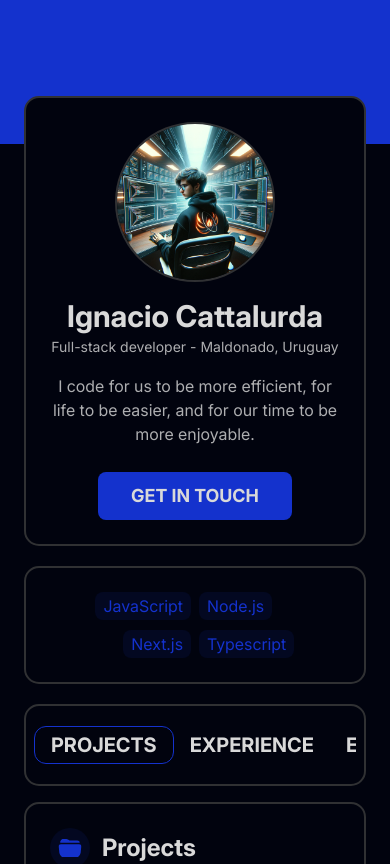
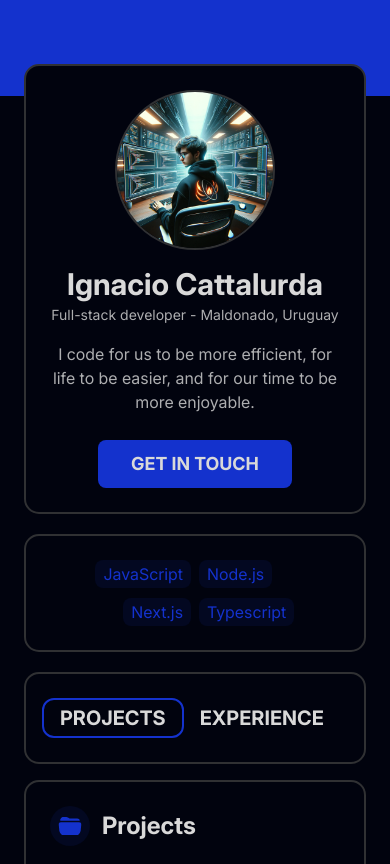
Before and after one commit to ignatiosdev/ignatios.dev, a Next.js app: page / in a window 390 px wide. Shown: the top 864 px of the page. Built offline with nearby package versions, Linux system fonts and the light colour scheme.

Commit message:
feat: change navbar scrollbar color

```diff
--- a/src/app/globals.css
+++ b/src/app/globals.css
@@ -10,5 +10,33 @@
 body {
   font-size: 1rem;
   font-family: Inter;
-  color: #D9D9D9;
+  color: #d9d9d9;
 }
+
+@layer components {
+  .scrollbar-primary {
+    @apply overflow-x-scroll;
+  }
+
+  .scrollbar-primary::-webkit-scrollbar-track {
+    background: theme(
+      "colors.primary"
+    ); /* Primary color for the scrollbar handle */
+    visibility: hidden;
+    border-radius: 10px;
+  }
+
+  .scrollbar-primary::-webkit-scrollbar-thumb {
+    visibility: hidden;
+    border-radius: 10px;
+  }
+
+  .scrollbar-primary:hover:-webkit-scrollbar-thumb {
+    visibility: visible;
+  }
+
+  /* For Firefox */
+  .scrollbar-primary {
+    scrollbar-color: theme("colors.primary") theme("colors.gray.200"); /* Thumb color and track color */
+  }
+}
--- a/src/app/layout.tsx
+++ b/src/app/layout.tsx
@@ -11,8 +11,8 @@ export default function RootLayout({
   return (
     <html lang="en" data-theme="dark">
       <body>
-        <div className="bg-primary w-full h-36 absolute -z-10 top-0"></div>
-        <div className="flex flex-col lg:flex-row mt-24 justify-center gap-5  px-6 lg:px-0 z-10">
+        <div className="bg-primary w-full h-24 lg:h-36 absolute -z-10 top-0"></div>
+        <div className="flex flex-col lg:flex-row mt-16 justify-center gap-5  px-6 lg:px-0 z-10">
           <div className="flex flex-col lg:w-1/5 gap-5">
             <Profile />
             <Skills
--- a/src/components/Navbar/Navbar.tsx
+++ b/src/components/Navbar/Navbar.tsx
@@ -46,8 +46,8 @@ function Navbar({}: Props) {
   }
 
   return (
-    <div className="container-fit lg:container-default p-2">
-      <div className="flex justify-between lg:w-2/3 lg:gap-2 overflow-scroll lg:overflow-visible py-3 lg:p-0">
+    <div className="container-fit lg:container-default px-4 py-2 ">
+      <div className="flex justify-between overflow-x-scroll scrollbar-primary lg:overflow-visible py-4 lg:p-0 lg:gap-2 lg:w-2/3">
         {pagesIndex.map((item) => (
           <NavbarItems
             key={item.id}
--- a/src/components/Navbar/NavbarItems/NavbarItems.tsx
+++ b/src/components/Navbar/NavbarItems/NavbarItems.tsx
@@ -11,7 +11,7 @@ function NavbarItems({onClick, text, active }: Props) {
     onClick={onClick}
       className={
         "text-xl font-bold uppercase py-1 px-4 " +
-        (active ? "border rounded-xl border-primary" : "")
+        (active ? "border-2 rounded-xl border-primary" : "")
       }
     >
       {text}
--- a/tailwind.config.ts
+++ b/tailwind.config.ts
@@ -50,6 +50,9 @@ const config: Config = {
             opacity: 0.6,
             "font-size": "1rem",
           },
+          ".scrollbar-primary": {
+            "scrollbar-color": "#1432CD",
+          },
         },
       },
     ],
```
